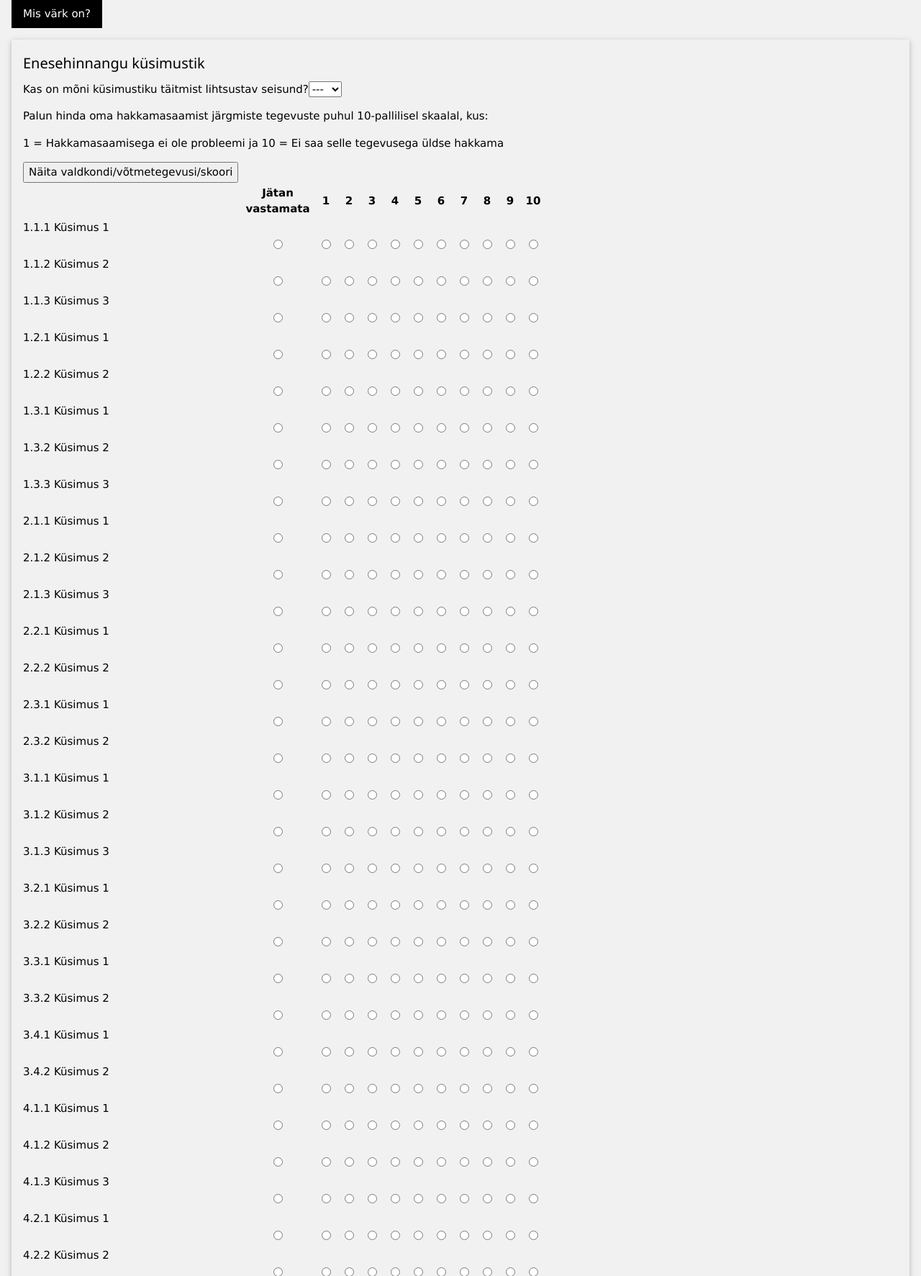
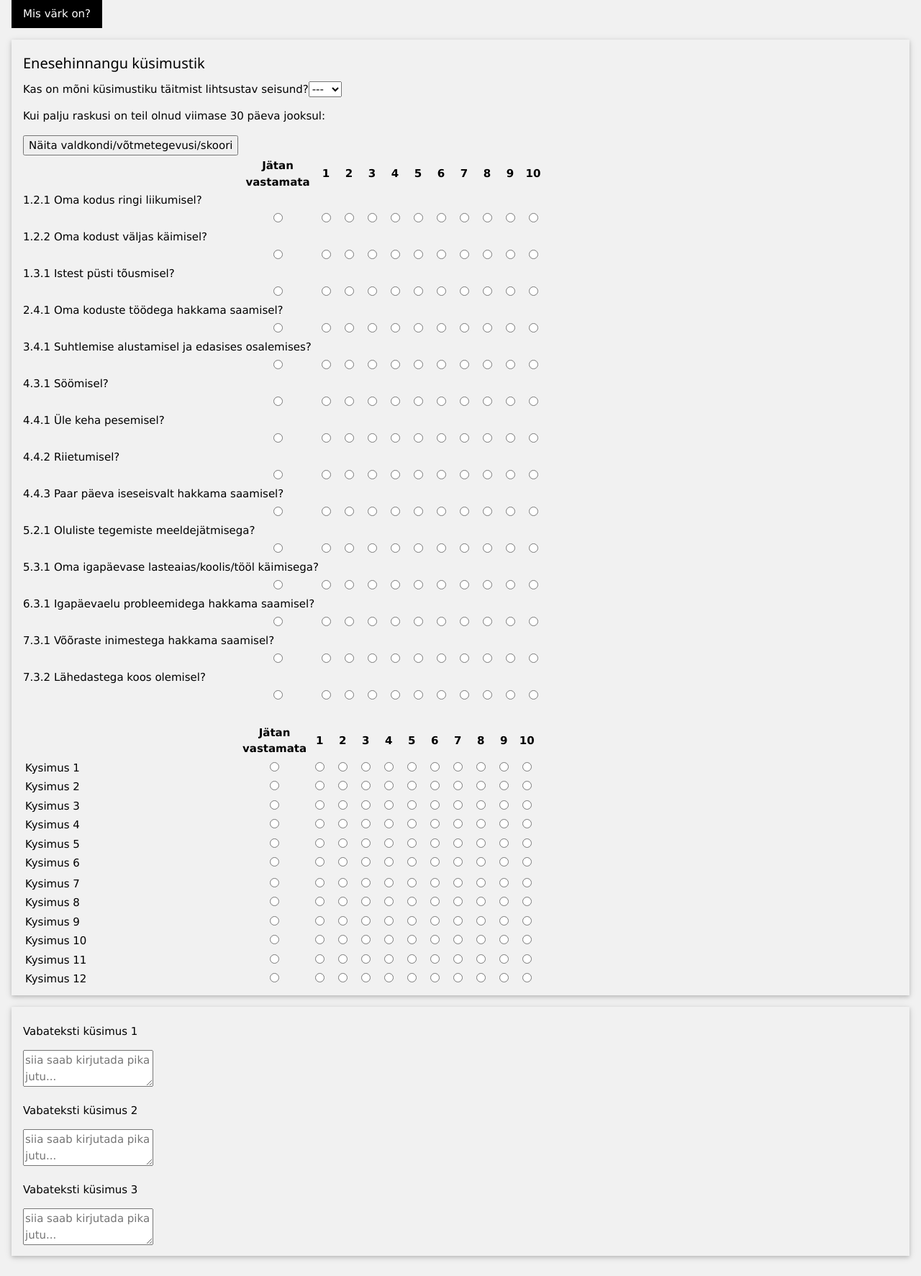
Before and after one commit to kalevhark/rfk, a Django app: page /kysimustik4/ in a window 1280 px wide. Shown: the top 1773 px of the page at 72% size. After the commit the page ends 1750 px from the top, so only its background shows below. Run offline with Django 3.2, Linux system fonts and the light colour scheme; lists and menus that the app fills with data are empty; some libraries are stand-ins or nearby versions.

Commit message:
kysimustik4

```diff
--- a/main/static/main/kysimustik4.js
+++ b/main/static/main/kysimustik4.js
@@ -12,19 +12,19 @@ Vue.createApp({
             [
               'Liikumine eri tasapindadel',
               [
-                ['Küsimus 1', ''], ['Küsimus 2', ''], ['Küsimus 3', '']
+                // ['Küsimus 1', ''], ['Küsimus 2', ''], ['Küsimus 3', '']
               ]
             ],
             [
               'Ohutu ja takistusteta ringiliikumine',
               [
-                ['Küsimus 1', ''], ['Küsimus 2', '']
+                ['Oma kodus ringi liikumisel?', ''], ['Oma kodust väljas käimisel?', '']
               ]
             ],
             [
               'Seismine ja istumine',
               [
-                ['Küsimus 1', ''], ['Küsimus 2', ''], ['Küsimus 3', '']
+                ['Istest püsti tõusmisel?', ''],
               ]
             ],
           ]
@@ -35,19 +35,25 @@ Vue.createApp({
             [
               'Käte sirutamine',
               [
-                ['Küsimus 1', ''], ['Küsimus 2', ''], ['Küsimus 3', '']
+                // ['Küsimus 1', ''], ['Küsimus 2', ''], ['Küsimus 3', '']
               ]
             ],
             [
               'Asjade ülestõstmine ja liigutamine',
               [
-                ['Küsimus 1', ''], ['Küsimus 2', '']
+                // ['Küsimus 1', ''], ['Küsimus 2', '']
               ]
             ],
             [
               'Käteosavus',
               [
-                ['Küsimus 1', ''], ['Küsimus 2', '']
+                // ['Küsimus 1', ''], ['Küsimus 2', '']
+              ]
+            ],
+            [
+              'Muud käelise tegevuse piirangud',
+              [
+                ['Oma koduste töödega hakkama saamisel?', '']
               ]
             ]
           ],
@@ -58,25 +64,25 @@ Vue.createApp({
             [
               'Nägemine',
               [
-                ['Küsimus 1', ''], ['Küsimus 2', ''], ['Küsimus 3', '']
+                // ['Küsimus 1', ''], ['Küsimus 2', ''], ['Küsimus 3', '']
               ]
             ],
             [
               'Kuulmine',
               [
-                ['Küsimus 1', ''], ['Küsimus 2', '']
+                // ['Küsimus 1', ''], ['Küsimus 2', '']
               ]
             ],
             [
               'Kõnelemine',
               [
-                ['Küsimus 1', ''], ['Küsimus 2', '']
+                // ['Küsimus 1', ''], ['Küsimus 2', '']
               ]
             ],
             [
               'Teiste inimestega suhtlemine',
               [
-                ['Küsimus 1', ''], ['Küsimus 2', '']
+                ['Suhtlemise alustamisel ja edasises osalemises?', ''],
               ]
             ]
           ],
@@ -87,19 +93,25 @@ Vue.createApp({
             [
               'Teadvusel püsimine ärkveloleku ajal',
               [
-                ['Küsimus 1', ''], ['Küsimus 2', ''], ['Küsimus 3', '']
+                // ['Küsimus 1', ''], ['Küsimus 2', ''], ['Küsimus 3', '']
               ]
             ],
             [
               'Soole ja põie kontrollimine',
               [
-                ['Küsimus 1', ''], ['Küsimus 2', '']
+                // ['Küsimus 1', ''], ['Küsimus 2', '']
               ]
             ],
             [
               'Söömine ja joomine',
               [
-                ['Küsimus 1', ''], ['Küsimus 2', '']
+                ['Söömisel?', '']
+              ]
+            ],
+            [
+              'Muud teadvusel püsimise ja enesehoolduse piirangud',
+              [
+                ['Üle keha pesemisel?', ''], ['Riietumisel?', ''], ['Paar päeva iseseisvalt hakkama saamisel?', '']
               ]
             ]
           ],
@@ -116,7 +128,13 @@ Vue.createApp({
             [
               'Tegevuste alustamine ja lõpetamine',
               [
-                ['Küsimus 1', ''], ['Küsimus 2', '']
+                ['Oluliste tegemiste meeldejätmisega?', '']
+              ]
+            ],
+            [
+              'Muud õppimise ja tegevuste elluviimise piirangud',
+              [
+                ['Oma igapäevase lasteaias/koolis/tööl käimisega?', '']
               ]
             ]
           ],
@@ -127,19 +145,19 @@ Vue.createApp({
             [
               'Väljaskäimine',
               [
-                ['Küsimus 1', ''], ['Küsimus 2', ''], ['Küsimus 3', '']
+                // ['Küsimus 1', ''], ['Küsimus 2', ''], ['Küsimus 3', '']
               ]
             ],
             [
               'Ohu tajumine',
               [
-                ['Küsimus 1', ''], ['Küsimus 2', '']
+                // ['Küsimus 1', ''], ['Küsimus 2', '']
               ]
             ],
             [
               'Toimetulek muutustega',
               [
-                ['Küsimus 1', ''], ['Küsimus 2', '']
+                ['Igapäevaelu probleemidega hakkama saamisel?', '']
               ]
             ]
           ],
@@ -150,13 +168,19 @@ Vue.createApp({
             [
               'Sotsiaalsete olukordadega hakkamasaamine',
               [
-                ['Küsimus 1', ''], ['Küsimus 2', ''], ['Küsimus 3', '']
+                // ['Küsimus 1', ''], ['Küsimus 2', ''], ['Küsimus 3', '']
               ]
             ],
             [
               'Olukorrale kohane käitumine',
               [
-                ['Küsimus 1', ''], ['Küsimus 2', '']
+                // ['Küsimus 1', ''], ['Küsimus 2', '']
+              ]
+            ],
+            [
+              'Muud inimestevahelise lävimise ja suhete piirangud',
+              [
+                ['Võõraste inimestega hakkama saamisel?', ''], ['Lähedastega koos olemisel?', '']
               ]
             ]
           ],
--- a/main/templates/main/kysimustik4.html
+++ b/main/templates/main/kysimustik4.html
@@ -59,8 +59,7 @@
         </option>
       </select>
       <span v-if="simplified">Võid järgneva küsimustiku täitmise vahele jätta </span>
-      <p>Palun hinda oma hakkamasaamist järgmiste tegevuste puhul 10-pallilisel skaalal, kus:</p>
-      <p>1  = Hakkamasaamisega ei ole probleemi ja 10 = Ei saa selle tegevusega üldse hakkama</p>
+      <p>Kui palju raskusi on teil olnud viimase 30 päeva jooksul:</p>
       <button @click="show = !show">
         <span v-if="show">Ära näita valdkondi/võtmetegevusi/skoori</span>
         <span v-else>Näita  valdkondi/võtmetegevusi/skoori</span>
@@ -97,7 +96,7 @@
                 </tr>
               </table>
               <p v-show="kysimus[1] > 4">
-                Palun täpsusta, mis piirangut põhjustab:<br>
+                Täpsustage palun, millised terviseseisundist tulenevad piirangud selle tegevuse puhul probleeme põhjustavad?<br>
                 <textarea placeholder="siia saab kirjutada pika jutu..."></textarea>
               </p>
             </div>
```
